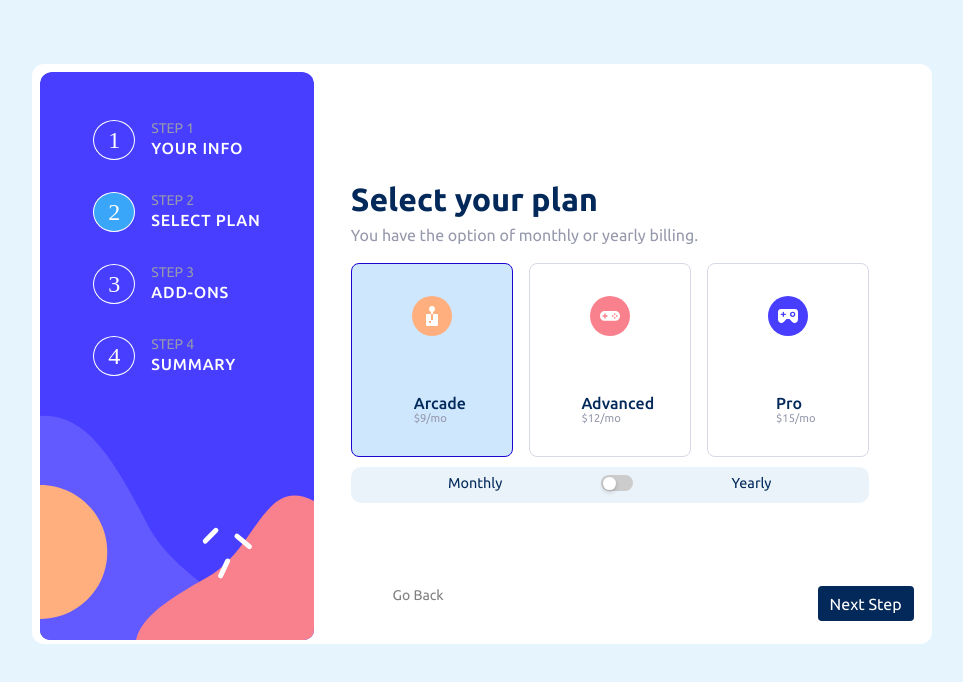
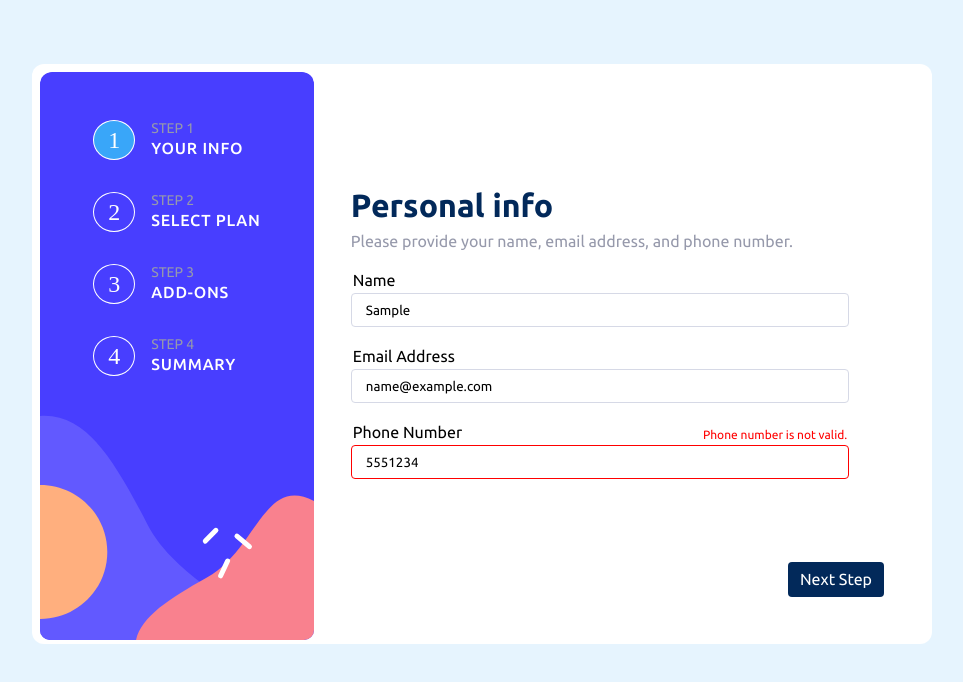
Before and after one commit to yaadevmohit/modern-form, a React (Vite) app: page / in a window 1280 px wide. Both pictures are taken after typing "Sample", "name@example.com", "5551234" into the empty fields and a click on the button "Next Step". Shown: the top 682 px of the page, without its empty margins (158-1121 px from the left). Built offline with nearby package versions, Linux system fonts and the light colour scheme.

Commit message:
add step 1 validation

```diff
--- a/src/App.css
+++ b/src/App.css
@@ -82,6 +82,9 @@
   cursor: pointer;
 }
 
+.forward-button:hover {
+  background-color: hsl(213,96%,25%);;
+}
 .backward-button {
   border: none;
   background-color: transparent;
@@ -115,6 +118,9 @@
 .form-field {
   margin: 20px 8px 20px 0px;
   font-family: "Ubuntu-Regular";
+  display: grid;
+  grid-template-columns: 1fr 1fr; /* Two columns of equal width */
+  grid-template-rows: auto auto; /* Two rows with auto sizing */
 }
 
 .form-input {
@@ -126,6 +132,8 @@
   border-width: thin;
   padding-left: 14px;
   font-family: "Ubuntu-Regular";
+  grid-column: 1 / 3;
+  grid-row: 2;
 }
 
 
@@ -333,6 +341,14 @@
 
 }
 
+.validation-error {
+  color: red;
+  font-size: 12px;
+  margin-left: 0.2rem;
+  align-self: flex-end;
+  text-align: end;
+  margin-right: -1rem;
+}
 
 @media screen and (min-width: 860px) {
   .form-container {
--- a/src/App.jsx
+++ b/src/App.jsx
@@ -12,6 +12,7 @@ import ThankYou from './ThankYou'
 const App = () =>  {
 
   const [step, setStep] = useState(1)
+
   const [formData, setFormData] = useState(
     {
         name: "",
@@ -19,8 +20,10 @@ const App = () =>  {
         phone: "",
         plan: "arcade",
         addOns: [],
-      })
-
+      }
+      )
+  const [errors, setErrors] = useState({})
+  console.log(errors)
   const [isYearly, setIsYearly] = useState(false)
 
 
@@ -31,8 +34,24 @@ const App = () =>  {
     }
     else if (e.target.value == 'fwd-btn' && step <= 4){
       if (step === 1) {
-        (formData.name.length > 1 && formData.email.length > 1 && formData.phone.length > 1 && setStep(step + 1))
-
+        const validationErrors = {}
+        if(!formData.name.trim())   {
+          validationErrors.name = "Username is required."
+        }
+        if(!formData.email.trim()) {
+          validationErrors.email = "Email is required."
+        } else if(!/\S+@\S+\.\S+/.test(formData.email)) {
+          validationErrors.email= "Email is not valid."
+        }
+        if(!formData.phone.trim()) {
+          validationErrors.phone= "Phone is required"
+        } else if(!/^\d+$/.test(formData.phone) || formData.phone.length !== 10) {
+          validationErrors.phone= "Phone number is not valid."
+        }
+        setErrors(validationErrors)
+        if(Object.keys(validationErrors).length === 0) {
+          setStep(2)
+        }
       }
       else if (step === 2) {
         (formData.plan.length > 0 && setStep(step + 1))
@@ -59,7 +78,7 @@ const App = () =>  {
     })
   }
 
-  function handleSelected(e) {
+  function handleSelected(e, optionId) {
     if (e.target.type === "checkbox") {
       if (formData.addOns.includes(e.target.name)) {
         const currentOptions = formData.addOns.filter(option => option !== e.target.name)
@@ -84,7 +103,7 @@ const App = () =>  {
     setFormData(prevData  => {
       return {
         ...prevData,
-        plan: e.target.id === prevData.plan ? "" : e.target.id
+        plan: optionId
       }
     })
     }
@@ -100,12 +119,12 @@ const App = () =>  {
               >
                 {button.key}
               </div>
-            <div className="step-info">
-              <span id="button-name">{button.name}<br/></span>
-              <span id="button-info">{button.info}</span>
+              <div className="step-info">
+                <span id="button-name">{button.name}<br/></span>
+                <span id="button-info">{button.info}</span>
+              </div>
             </div>
-            </div>
-            )
+          )
     })
 
   return (
@@ -116,26 +135,18 @@ const App = () =>  {
         </div>
         <form className='main-form'>
           <div className='form-input-container'>
-            {
-                step == 1
-                  ? <StepOne onChange={handleChange} data={formData} onClick={handleClick}/>
-              :
-                step == 2
-                  ?
-                  <StepTwo handleToggle={handleYearlyToggle} handleSelected={handleSelected} Yearly={isYearly} selectedPlan={formData.plan} onClick={handleClick}/>
-              :
-
-                step==3
-                  ?
-                  <StepThree yearly={isYearly} handleChange={handleSelected} selectedAddOns={formData.addOns}/>
-              :
-
-                step==4
-                  ?
-                  <Summary yearly={isYearly} planSelected={formData.plan} addOnsSelected={formData.addOns} handleClick={handleClick}/>
-              :
-                <ThankYou />
-            }
+            {step == 1
+              &&
+            <StepOne
+              onChange={handleChange}
+              data={formData}
+              onClick={handleClick}
+              errors={errors}
+            />}
+            {step == 2 && <StepTwo handleToggle={handleYearlyToggle} handleSelected={handleSelected} Yearly={isYearly} selectedPlan={formData.plan} onClick={handleClick}/> }
+            {step == 3 && <StepThree yearly={isYearly} handleChange={handleSelected} selectedAddOns={formData.addOns}/>}
+            {step == 4 && <Summary yearly={isYearly} planSelected={formData.plan} addOnsSelected={formData.addOns} handleClick={handleClick}/>}
+            {step > 4 && <ThankYou />}
           </div>
           {step <= 4 && <Footer handleClick={handleClick} step={step}/>}
         </form>
--- a/src/StepOne.jsx
+++ b/src/StepOne.jsx
@@ -2,7 +2,7 @@ import React from 'react'
 import StepInfo from './StepInfo'
 import formData from "./assets/formData"
 
-const StepOne = ({onChange, data, error}) => {
+const StepOne = ({onChange, data, errors}) => {
 
   const inputData = formData.stepOneInputs
   const styles = {
@@ -11,9 +11,21 @@ const StepOne = ({onChange, data, error}) => {
   const formInputs = inputData.map( input => {
     return(
        <div className='form-field' key={input.id}>
-            <legend htmlFor={input.id}>{input.name}</legend>
-            <input required type={input.type} name={input.id} placeholder={input.placeholder}  className='form-input' onChange={onChange} value={data[input.id]}/>
-            {/* <p>Input field required</p> */}
+            <legend htmlFor={input.id}>
+              {input.name}
+            </legend>
+            {errors[input.id] && <span className='validation-error'>{errors[input.id]}</span>}
+            <input
+              required
+              type={input.type}
+              name={input.id}
+              placeholder={input.placeholder}
+              className='form-input'
+              onChange={onChange}
+              value={data[input.id]}
+              autoComplete='off'
+              style={errors[input.id] && styles}
+            />
         </div>
     )
   })
--- a/src/StepTwo.jsx
+++ b/src/StepTwo.jsx
@@ -10,7 +10,7 @@ const StepTwo = ({handleToggle, Yearly, handleSelected, selectedPlan}) => {
 
     const options = optionsData.map(option => {
         return (
-            <div className={`option-container ${selectedPlan === option.id && "option-container-selected"}`} key={option.id} id={option.id} onClick={handleSelected}>
+            <div className={`option-container ${selectedPlan === option.id && "option-container-selected"}`} key={option.id} id={option.id} onClick={(e) => handleSelected(e, option.id)}>
                 <img src={option.logo}/>
                 <label className='option' htmlFor={option.id}>
                     {option.name}
```
